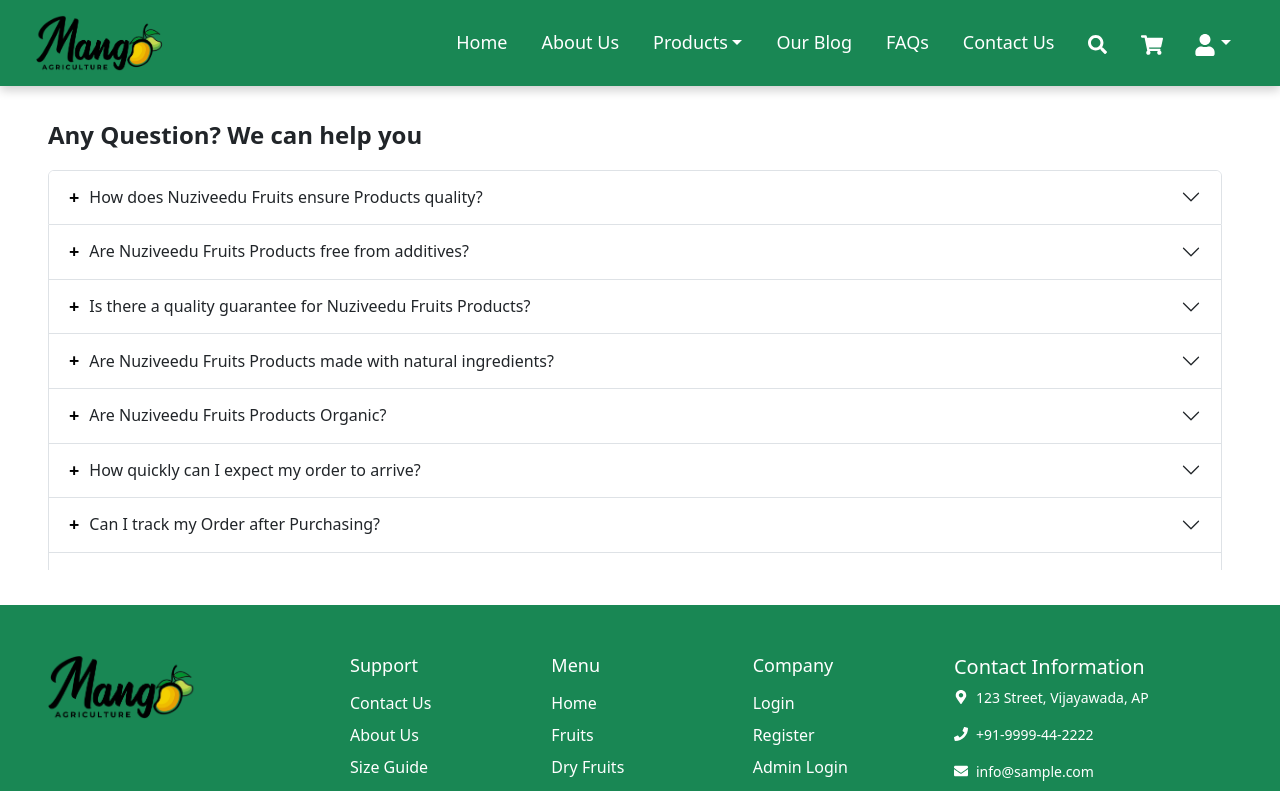
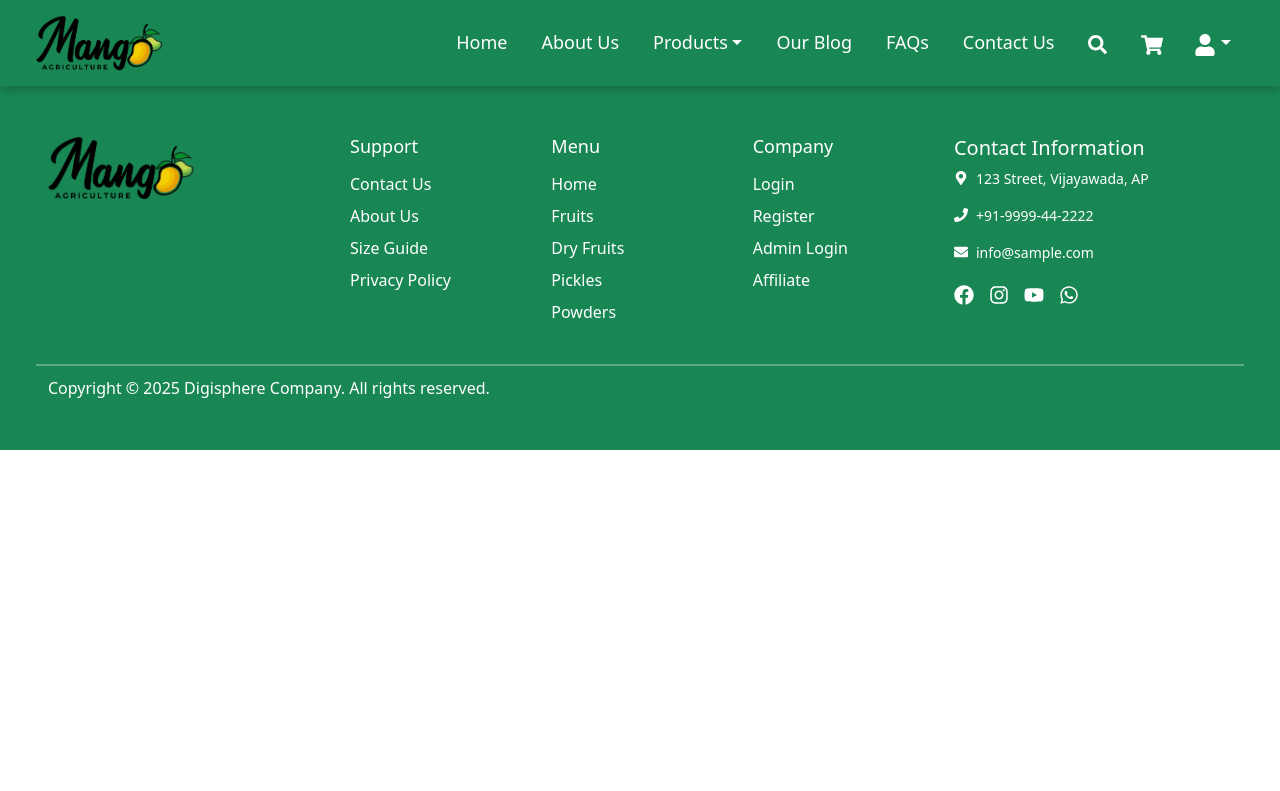
Before and after one commit to MandalapuSai/E-commerce, a React (Create React App) app: page /faqs in a window 1280 px wide. Shown: the top 791 px of the page. Built offline with nearby package versions, Linux system fonts and the light colour scheme.

Commit message:
faqs routing stoped commit

```diff
--- a/src/App.js
+++ b/src/App.js
@@ -13,7 +13,7 @@ import RecentlyViewedProducts from "./components/RecentlyViewedProducts/Recently
 import ContactUs from "./components/ContactUs/ContactUs";
 import Cart from "./components/Cart/Cart";
 import PaymentGateway from "./components/PaymentGateway/PaymentGateway";
-import FAQs from "./components/FAQs/FAQs";
+// import FAQs from "./components/FAQs/FAQs";
 import UserProfile from "./components/UserProfile/UserProfile";
 import ProductDetailPopup from "./components/ProductDetailPopup/ProductDetailPopup";
 import ProductList from "./components/ProductList/ProductList";
@@ -53,7 +53,7 @@ function Layout() {
         <Route path="/contact" element={<ContactUs />} />
         <Route path="/cart" element={<Cart />} />
         <Route path="/paymentgateway" element={<PaymentGateway />} />
-        <Route path="/faqs" element={<FAQs />} />
+        {/* <Route path="/faqs" element={<FAQs />} /> */}
         <Route path="/profile" element={<UserProfile />} />
         <Route path="/productList" element={<ProductList />} />
         <Route path="/category/:categoryName" element={<CategoryProducts />} />
```
